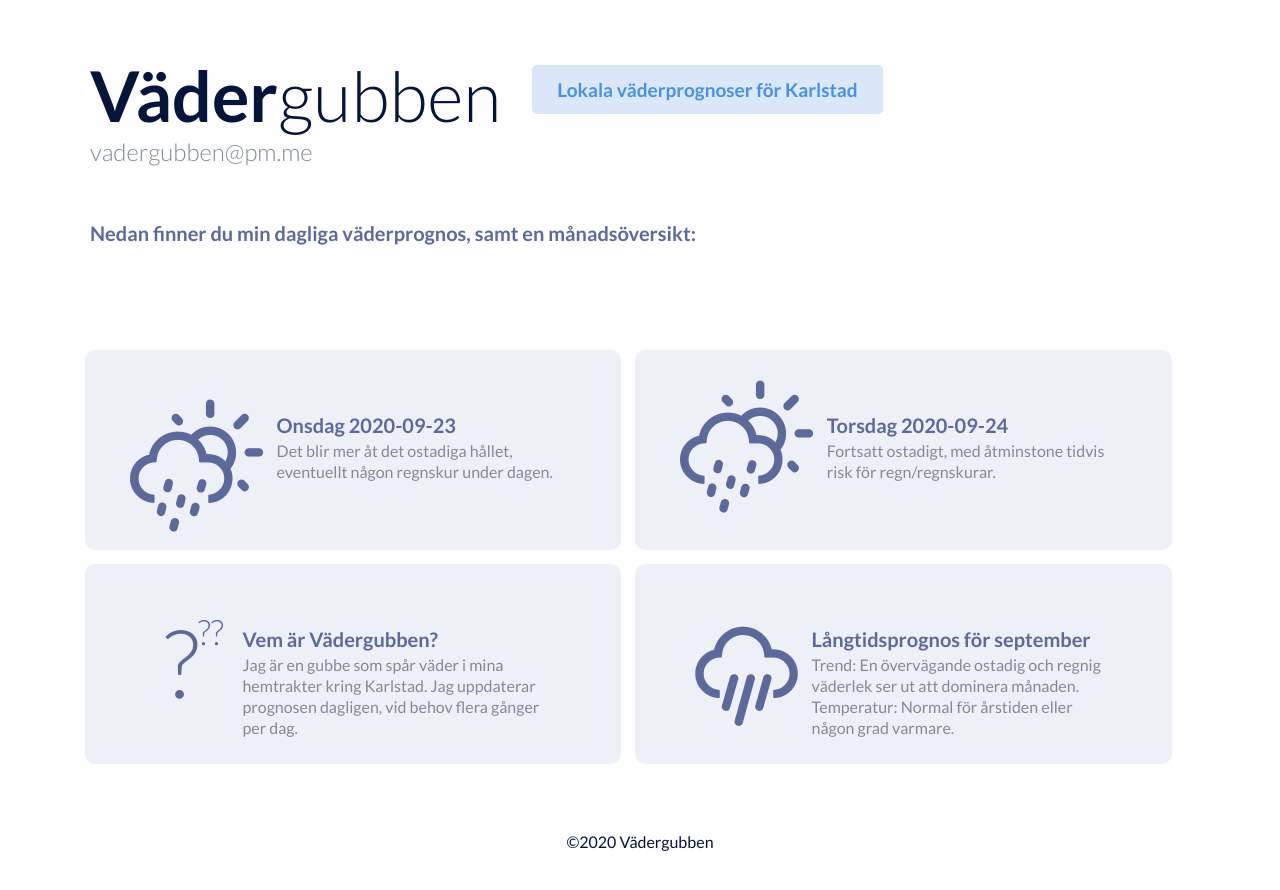
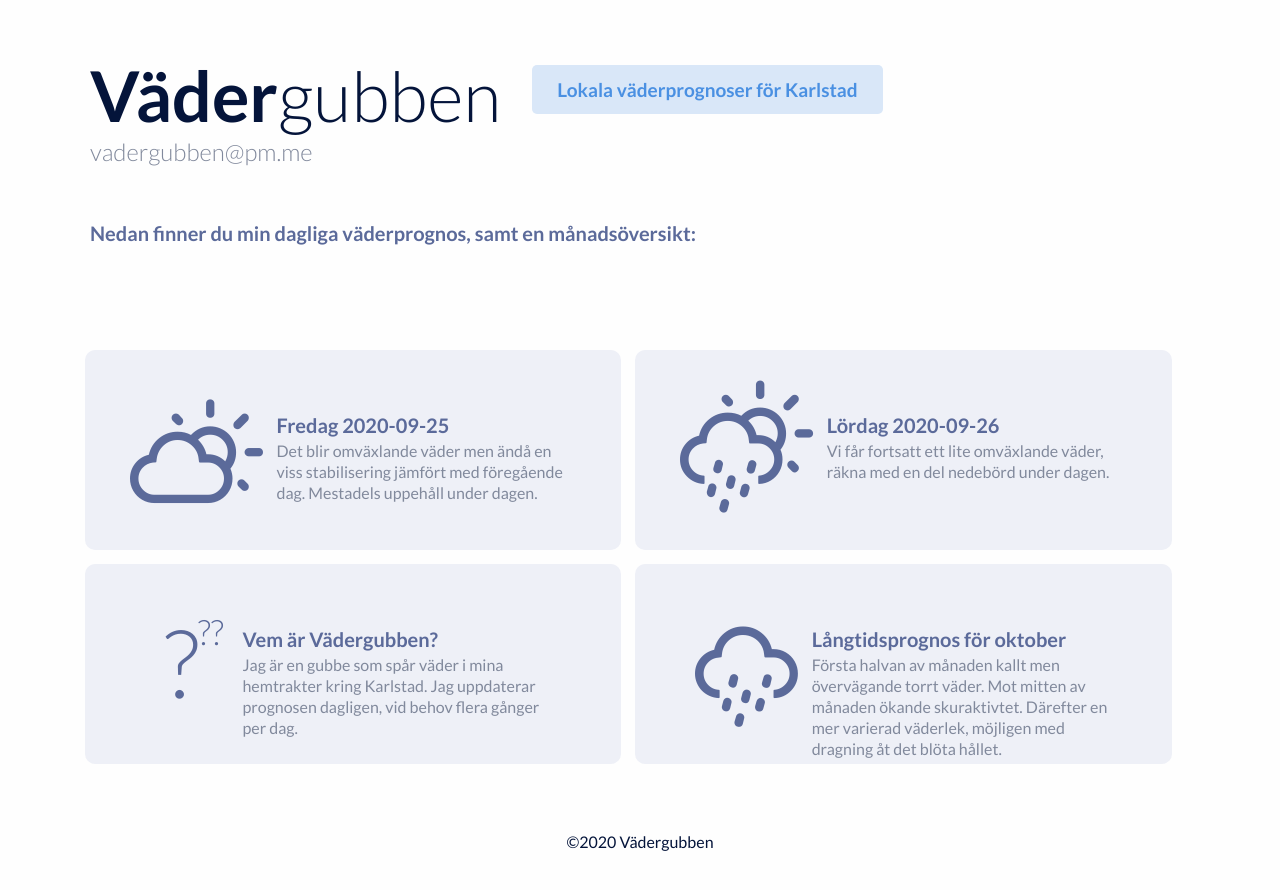
Before and after one commit to vadergubben/vadergubben.github.io, a plain HTML site: page index.html in a window 1280 px wide. Drawn offline with Linux system fonts and the light colour scheme.

Commit message:
Add files via upload

```diff
--- a/index.html
+++ b/index.html
@@ -35,12 +35,13 @@
     <div class="container cards">
       <div class="card">
         <div class="skill-level"><br>
-              <h2><i class="wi wi-day-showers"></i></h2>
+              <h2><i class="wi wi-day-cloudy"></i></h2>
         </div>
         <div class="skill-meta">
-          <h3>Onsdag 2020-09-23<br>
+          <h3>Fredag 2020-09-25<br>
           </h3>
-          <span>Det blir mer åt det ostadiga hållet, eventuellt någon regnskur under dagen.
+          <span>Det blir omväxlande väder men ändå en viss stabilisering jämfört med föregående dag. Mestadels
+           uppehåll under dagen.
             </span> </div>
       </div>
       <div class="card">
@@ -48,9 +49,9 @@
           <h2><h2><i class="wi wi-day-showers"></i></h2></h2>
           <span></span> </div>
         <div class="skill-meta">
-          <h3>Torsdag 2020-09-24<br>
+          <h3>Lördag 2020-09-26<br>
           </h3>
-          <span>Fortsatt ostadigt, med åtminstone tidvis risk för regn/regnskurar.
+          <span>Vi får fortsatt ett lite omväxlande väder, räkna med en del nedebörd under dagen.
           </span> </div>
       </div>
       <div class="card">
@@ -64,12 +65,12 @@
       </div>
       <div class="card">
         <div class="skill-level">
-          <h2><i class="wi wi-rain"></i></h2>
+          <h2><i class="wi wi-showers"></i></h2>
            </div>
         <div class="skill-meta">
-          <h3>Långtidsprognos för september</h3>
-          <span>Trend: En övervägande ostadig och regnig väderlek ser ut att dominera månaden.<br>
-            Temperatur: Normal för årstiden eller någon grad varmare.<br>
+          <h3>Långtidsprognos för oktober</h3>
+          <span>Första halvan av månaden kallt men övervägande torrt väder. Mot mitten av månaden ökande skuraktivtet.
+            Därefter en mer varierad väderlek, möjligen med dragning åt det blöta hållet.
             </span> </div>
       </div>
     </div>
```
